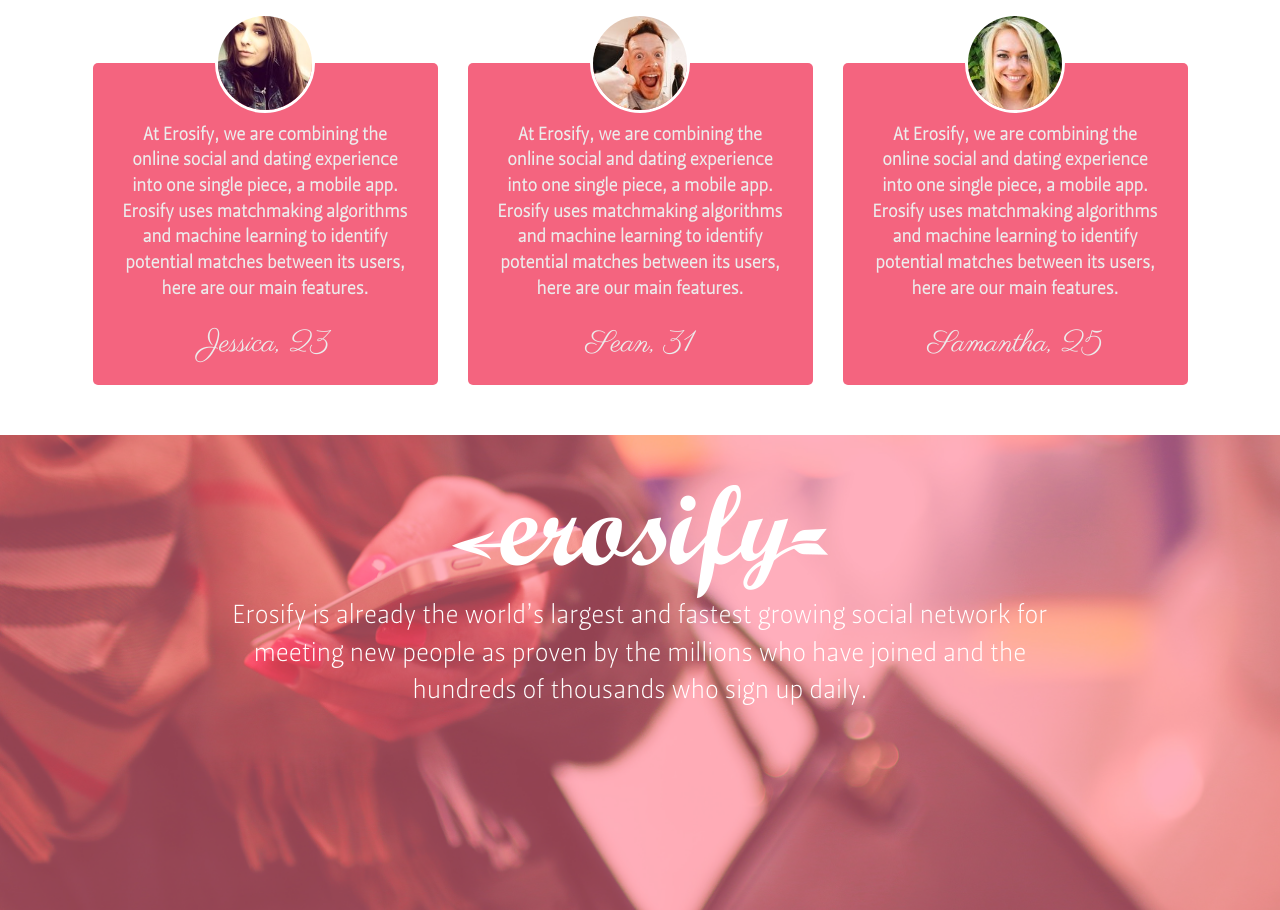
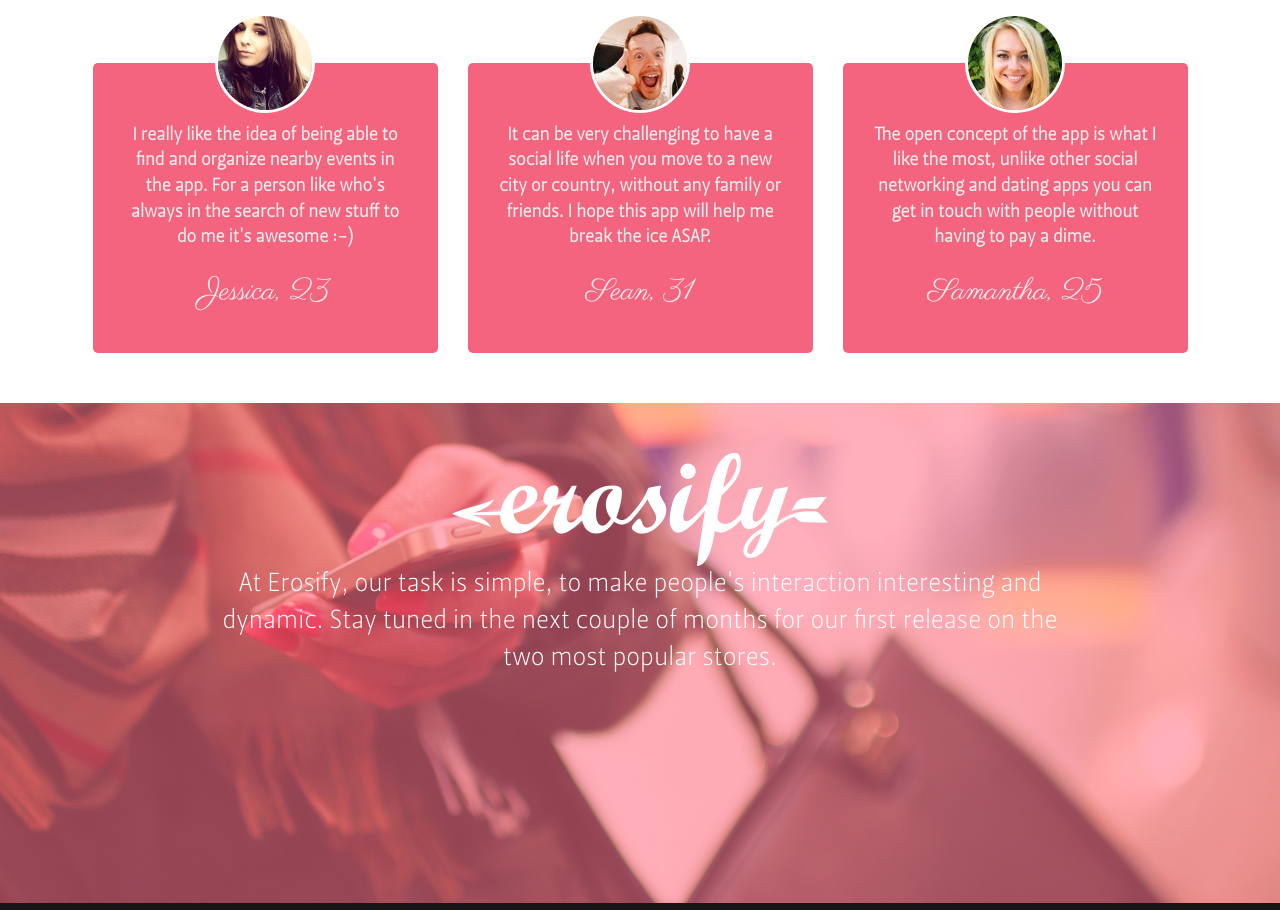
Before and after one commit to rmonzon/erosifyWebsite, a website: page index.html in a window 1280 px wide. Shown: the part 2558-3468 px from the top of the page. Drawn offline with Linux system fonts and the light colour scheme.

Commit message:
changes to the text

```diff
--- a/css/styles.css
+++ b/css/styles.css
@@ -366,7 +366,7 @@
 
 .pink-box {
     width: 100%;
-    height: 100%;
+    height: 290px;
     border-radius: 5px;
     background: #F4647F;
     color: #ECECEC;
--- a/index.html
+++ b/index.html
@@ -85,8 +85,8 @@
     <div class="col-md-12 features-section">
         <label class="feature-title">Features</label>
         <p class="about-us">
-            At Erosify, we are combining the online social and dating experience into one single piece, a mobile app. Erosify uses matchmaking
-            algorithms and machine learning to identify potential matches between its users, here are our main features.
+            We work very hard to bring our users the best possible experience when it comes to finding, meeting and communicating with people.
+            Erosify uses matchmaking algorithms and machine learning to identify potential matches between its users, here are our main features.
         </p>
 
         <div style="padding: 20px 10%">
@@ -156,8 +156,8 @@
                 <div class="pink-box">
                     <img src="images/user1.jpg">
                     <label>
-                        At Erosify, we are combining the online social and dating experience into one single piece, a mobile app. Erosify uses matchmaking
-                        algorithms and machine learning to identify potential matches between its users, here are our main features.
+                        I really like the idea of being able to find and organize nearby events in the app. For a person like who's always in
+                        the search of new stuff to do me it's awesome :-)
                     </label>
                     <span class="testimonial-name">Jessica, 23</span>
                 </div>
@@ -166,8 +166,8 @@
                 <div class="pink-box">
                     <img src="images/user2.jpg">
                     <label>
-                        At Erosify, we are combining the online social and dating experience into one single piece, a mobile app. Erosify uses matchmaking
-                        algorithms and machine learning to identify potential matches between its users, here are our main features.
+                        It can be very challenging to have a social life when you move to a new city or country, without any family or friends.
+                        I hope this app will help me break the ice ASAP.
                     </label>
                     <span class="testimonial-name">Sean, 31</span>
                 </div>
@@ -176,8 +176,8 @@
                 <div class="pink-box">
                     <img src="images/user3.jpg">
                     <label>
-                        At Erosify, we are combining the online social and dating experience into one single piece, a mobile app. Erosify uses matchmaking
-                        algorithms and machine learning to identify potential matches between its users, here are our main features.
+                        The open concept of the app is what I like the most, unlike other social networking and dating apps you can get in touch
+                        with people without having to pay a dime.
                     </label>
                     <span class="testimonial-name">Samantha, 25</span>
                 </div>
@@ -188,16 +188,16 @@
     <div class="col-md-12 download-section">
         <img src="images/logo.png">
         <p class="offer-desc">
-            Erosify is already the world’s largest and fastest growing social network for meeting new people as proven by the millions who have
-            joined and the hundreds of thousands who sign up daily.
+            At Erosify, our task is simple, to make people's interaction interesting and dynamic. Stay tuned in the next couple of months for our
+            first release on the two most popular stores.
         </p>
 
         <div class="stores-links-container">
-            <a href="https://www.facebook.com/erosify/" target="_blank">
+            <a href="#" target="_blank">
                 <div class="stores-links apple"></div>
             </a>
 
-            <a href="https://www.facebook.com/erosify/" target="_blank">
+            <a href="#" target="_blank">
                 <div class="stores-links google"></div>
             </a>
         </div>
```
